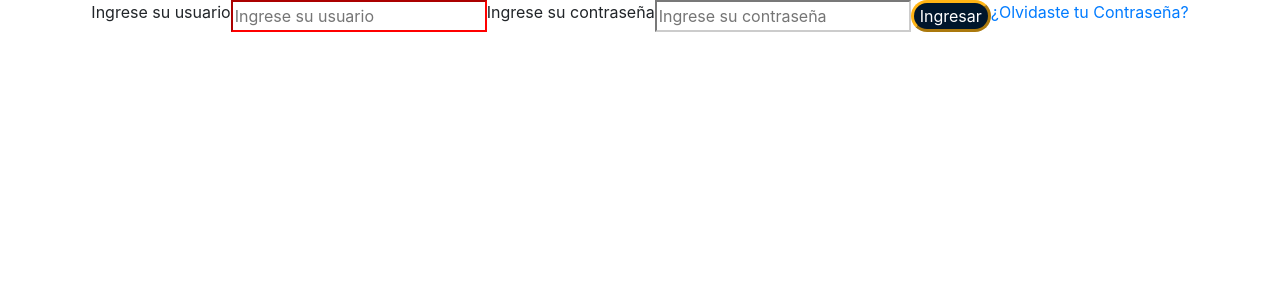
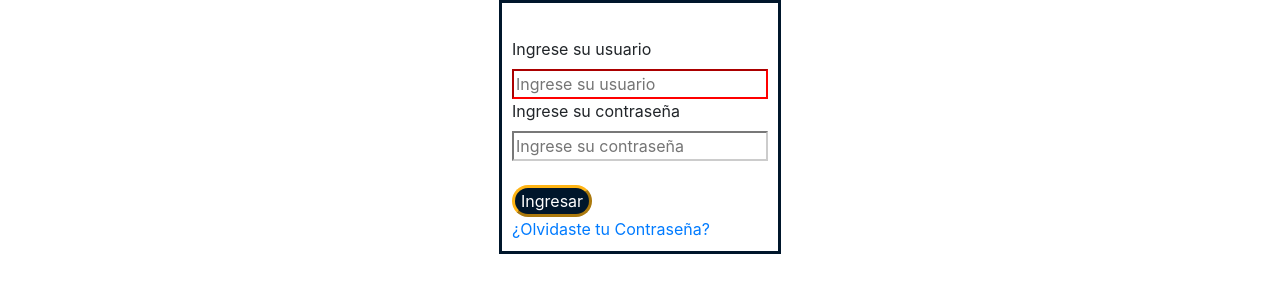
Before and after one commit to fisalazarm/DuocAPP, a PHP site: page /InicioSesion.php in a window 1280 px wide. Shown: the part 151-451 px from the top of the page. Run offline with PHP 8.4, Linux system fonts and the light colour scheme.

Commit message:
Login con estilos v2

```diff
--- a/InicioSesion.php
+++ b/InicioSesion.php
@@ -7,9 +7,8 @@
 
 <body>
 
-    <form action="logueo.php" method="post">
         <div class="container-md d-flex justify-content-center" style="background-color:white" text-center py-5>
-            <form method="post">
+            <form method="post" id="divLogin">
                 <br>
                 <label for="inputUsuario">Ingrese su usuario</label>
                 <br>
@@ -19,6 +18,7 @@
                 <br>
                 <input type="password" name="pass" placeholder="Ingrese su contraseña">
                 <br>
+                <br>
                 <button type="submit" id="Enviar"> Ingresar </button></a>
                 <br>
                 <a href="recuperacion/contrasenaOlvidada.php">¿Olvidaste tu Contraseña?</a>
@@ -26,8 +26,6 @@
             </form>
 
         </div>
-
-    </form>
 
 <?php
 /*
--- a/css/styles.css
+++ b/css/styles.css
@@ -52,3 +52,9 @@
             width: fit-content;
             height: fit-content;
         }
+        #divLogin {
+            border-color: 00162b;
+            border-width: 3px;
+            border-style: solid;
+            padding: 10px;
+        }
```
